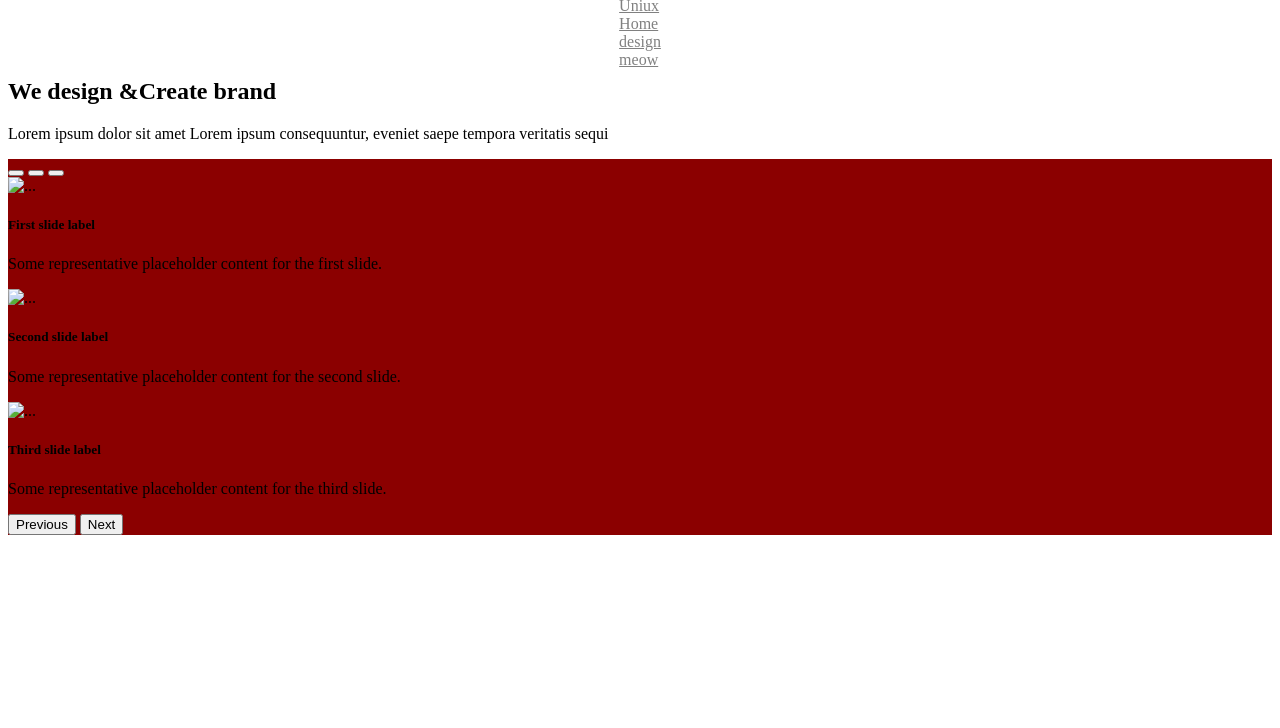
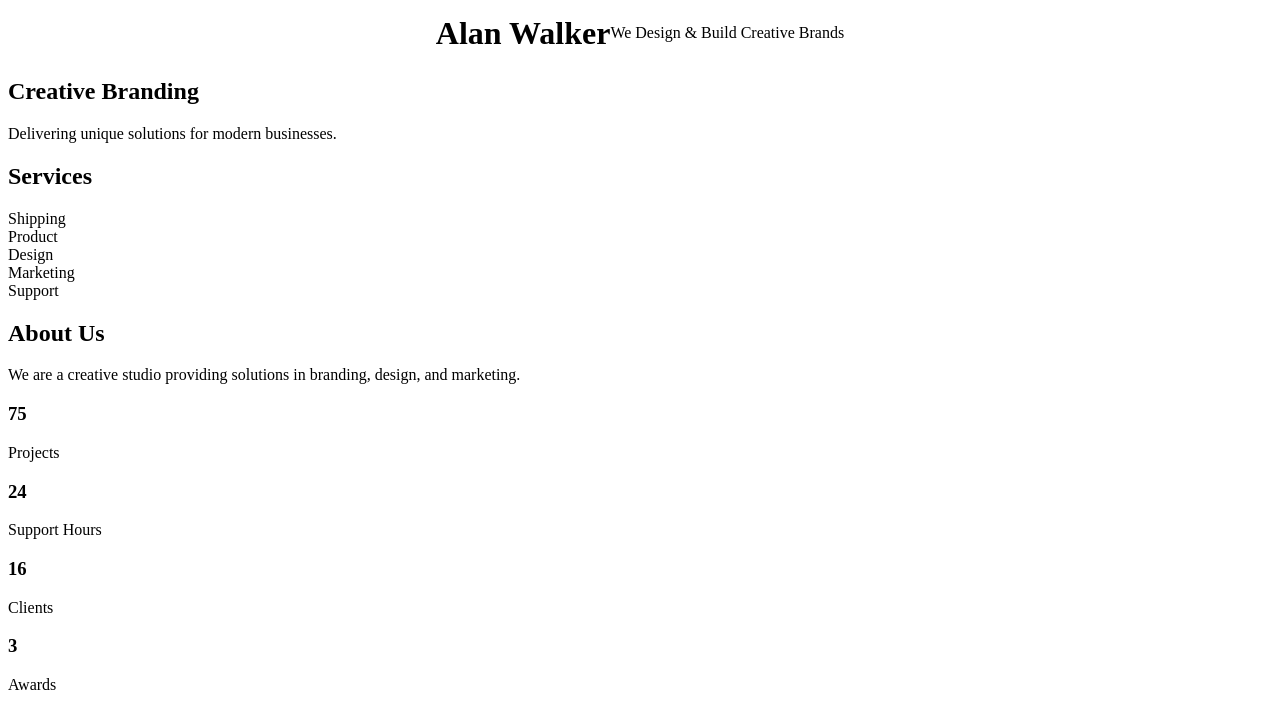
Before and after one commit to kamalika51/innovationlab_assement1, a plain HTML site: page index.html in a window 1280 px wide. Drawn offline with Linux system fonts and the light colour scheme.

Commit message:
index.html

```diff
--- a/index.html
+++ b/index.html
@@ -2,72 +2,55 @@
 <html lang="en">
 <head>
   <meta charset="UTF-8">
-    <meta name="viewport" content="width=device-width, initial-scale=1.0">
-    <title>Brands</title>
+  <title>Portfolio</title>
   <link rel="stylesheet" href="styles.css">
-
 </head>
 <body>
-    <header>
-        <nav>
-            <li><a href="">Uniux</a></li>
-            <li><a href="">Home</a></li>
-            <li><a href="">design</a></li>
-            <li><a href="">meow</a></li>
-        </nav>
 
+  <header class="hero">
+    <h1>Alan Walker</h1>
+    <p>We Design & Build Creative Brands</p>
   </header>
-      <section id="one">
-        <div>
-            <h2>We design &Create brand</h2>
-            <p>Lorem ipsum dolor sit amet Lorem ipsum  consequuntur, eveniet saepe tempora veritatis sequi
 
+  <section class="branding">
+    <h2>Creative Branding</h2>
+    <p>Delivering unique solutions for modern businesses.</p>
+  </section>
 
+  <section class="services">
+    <h2>Services</h2>
+    <div class="service-list">
+      <div class="service-item">Shipping</div>
+      <div class="service-item active">Product</div>
+      <div class="service-item">Design</div>
+      <div class="service-item">Marketing</div>
+      <div class="service-item">Support</div>
     </div>
   </section>
-    <main>
-    <section id="two">
-        <div id="carouselExampleCaptions" class="carousel slide">
-            <div class="carousel-indicators">
-              <button type="button" data-bs-target="#carouselExampleCaptions" data-bs-slide-to="0" class="active" aria-current="true" aria-label="Slide 1"></button>
-              <button type="button" data-bs-target="#carouselExampleCaptions" data-bs-slide-to="1" aria-label="Slide 2"></button>
-              <button type="button" data-bs-target="#carouselExampleCaptions" data-bs-slide-to="2" aria-label="Slide 3"></button>
+
+  <section class="about-us">
+    <h2>About Us</h2>
+    <p>We are a creative studio providing solutions in branding, design, and marketing.</p>
+  </section>
+
+  <section class="key-facts">
+    <div>
+      <h3>75</h3>
+      <p>Projects</p>
     </div>
-            <div class="carousel-inner">
-              <div class="carousel-item active">
-                <img src="..." class="d-block w-100" alt="...">
-                <div class="carousel-caption d-none d-md-block">
-                  <h5>First slide label</h5>
-                  <p>Some representative placeholder content for the first slide.</p>
+    <div>
+      <h3>24</h3>
+      <p>Support Hours</p>
     </div>
+    <div>
+      <h3>16</h3>
+      <p>Clients</p>
     </div>
-              <div class="carousel-item">
-                <img src="..." class="d-block w-100" alt="...">
-                <div class="carousel-caption d-none d-md-block">
-                  <h5>Second slide label</h5>
-                  <p>Some representative placeholder content for the second slide.</p>
-                </div>
-              </div>
-              <div class="carousel-item">
-                <img src="..." class="d-block w-100" alt="...">
-                <div class="carousel-caption d-none d-md-block">
-                  <h5>Third slide label</h5>
-                  <p>Some representative placeholder content for the third slide.</p>
-                </div>
-              </div>
-            </div>
-            <button class="carousel-control-prev" type="button" data-bs-target="#carouselExampleCaptions" data-bs-slide="prev">
-              <span class="carousel-control-prev-icon" aria-hidden="true"></span>
-              <span class="visually-hidden">Previous</span>
-            </button>
-            <button class="carousel-control-next" type="button" data-bs-target="#carouselExampleCaptions" data-bs-slide="next">
-              <span class="carousel-control-next-icon" aria-hidden="true"></span>
-              <span class="visually-hidden">Next</span>
-            </button>
+    <div>
+      <h3>3</h3>
+      <p>Awards</p>
     </div>
   </section>
-</main>
-
 
 </body>
 </html>
```
Lines whose indentation alone changed are shown as unchanged.
